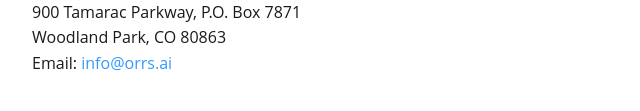
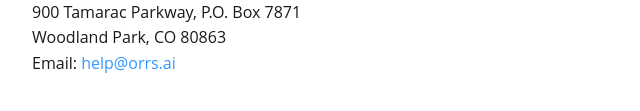
Before and after one commit to orrs-ai/orrs-policy, a plain HTML site: page terms/index.html in a window 1280 px wide. Shown: the part 2837-2948 px from the top of the page, 128-768 px from the left. Drawn offline with Linux system fonts and the light colour scheme.

Commit message:
Updated terms index.html to contain correct contact email

```diff
--- a/terms/index.html
+++ b/terms/index.html
@@ -214,7 +214,7 @@
       <strong>Open Records Request Solutions&nbsp;LLC</strong><br/>
       900&nbsp;Tamarac&nbsp;Parkway, P.O.&nbsp;Box&nbsp;7871<br/>
       Woodland&nbsp;Park,&nbsp;CO&nbsp;80863<br/>
-      Email:&nbsp;<a href="mailto:info@orrs.ai">info@orrs.ai</a>
+      Email:&nbsp;<a href="mailto:help@orrs.ai">help@orrs.ai</a>
     </p>
   </div>
 </body>
```
